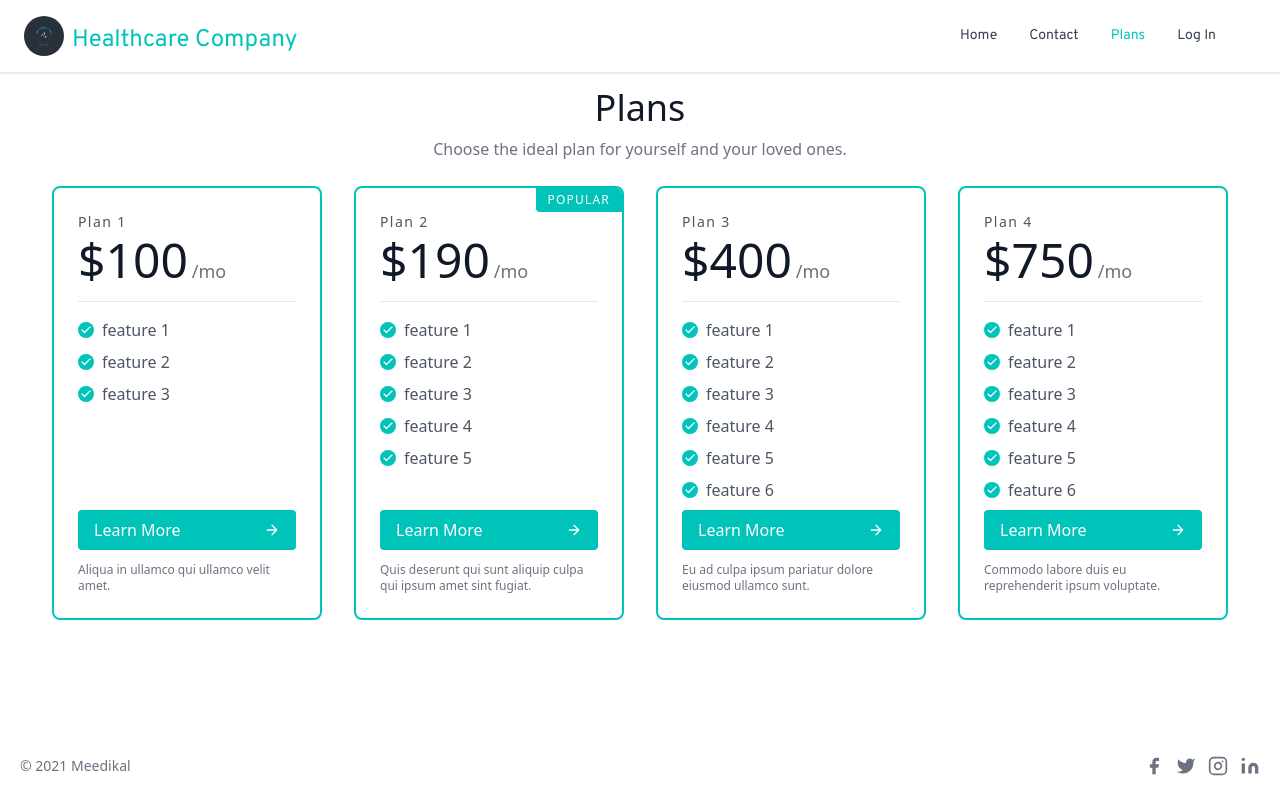
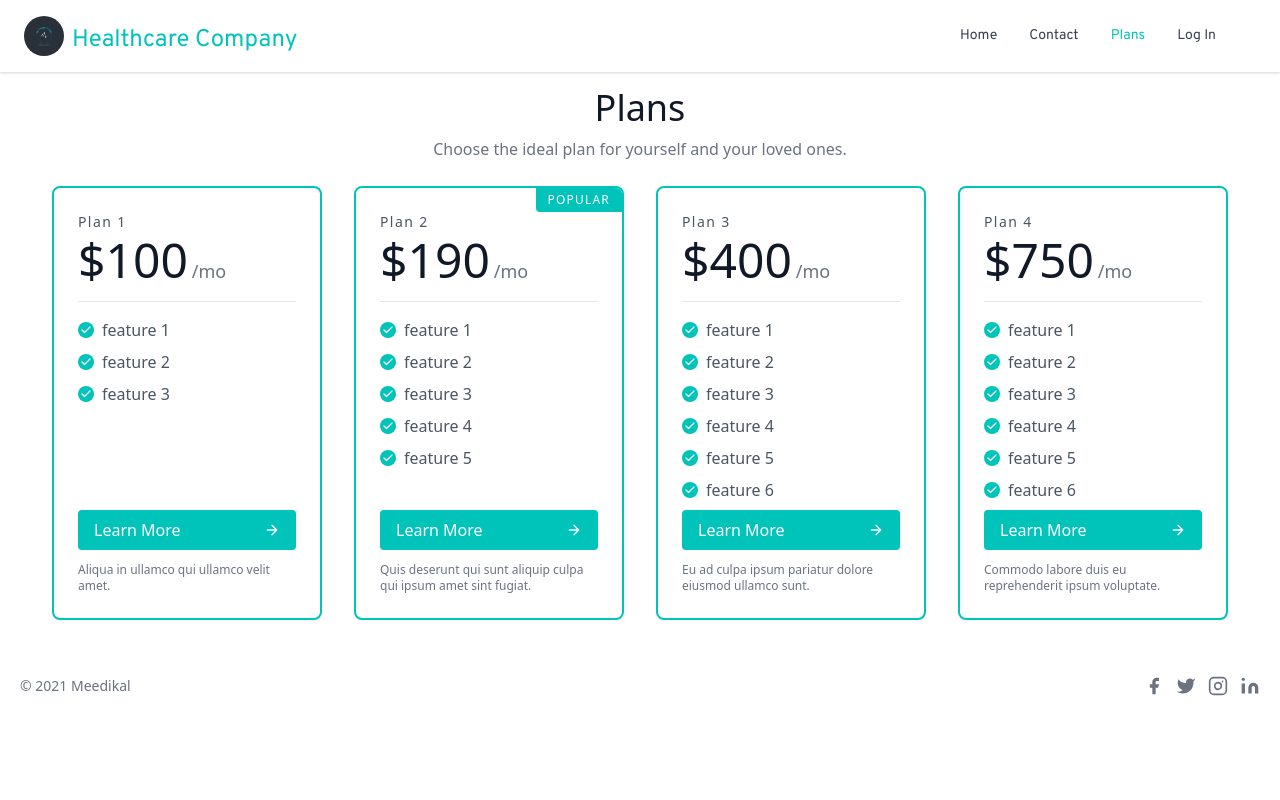
Before and after one commit to system32uwu/Meedikal, a React (Create React App) app in the folder frontend/: page /plans in a window 1280 px wide. Built offline with nearby package versions, Linux system fonts and the light colour scheme.

Commit message:
fixed footer

```diff
--- a/frontend/src/components/footer.tsx
+++ b/frontend/src/components/footer.tsx
@@ -5,7 +5,7 @@ interface IProps {}
 const Footer: React.FC<IProps> = () => {
   return (
     <footer className="text-gray-600 body-font content-end">
-      <div className="container px-5 py-4 mx-auto flex items-center sm:flex-row md:fixed bottom-0 justify-between">
+      <div className="container px-5 py-4 mx-auto flex items-center sm:flex-row md:static bottom-0 justify-between absolute">
         <p className="text-sm text-gray-500 sm:py-2 sm:mt-0 mt-4">
           © 2021 Meedikal
         </p>
```
